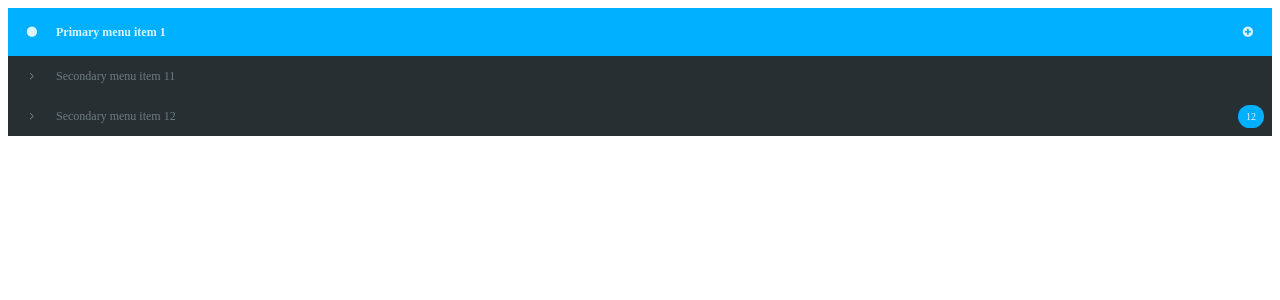
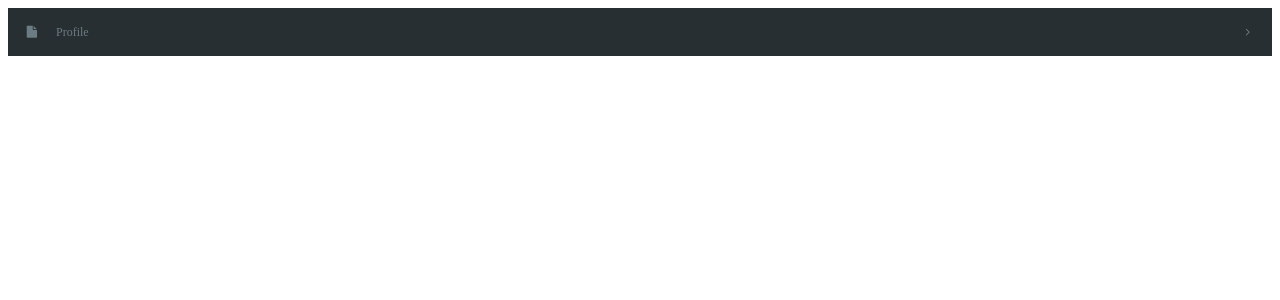
Before and after one commit to minhtrung2606-work/ng2-skeleton, an Angular app: page / in a window 1280 px wide. Shown: the top 300 px of the page. Built offline with nearby package versions, Linux system fonts and the light colour scheme.

Commit message:
Update LeftNavMenuItem to use model internally

```diff
--- a/src/app/components/left-nav/left-nav-menu-item/left-nav-menu-item.component.html
+++ b/src/app/components/left-nav/left-nav-menu-item/left-nav-menu-item.component.html
@@ -1,16 +1,12 @@
-<div class="left-nav-menu-item-component active">
-  <div class="primary-item">
-    <span class="start-icon"><i class="fa fa-circle"></i></span>
-    <span class="label">Primary menu item 1</span>
-    <span class="end-icon"><i class="fa fa-plus-circle"></i></span>
-  </div>
-  <div class="secondary-item">
-    <span class="start-icon"><i class="fa fa-angle-right"></i></span>
-    <span class="label">Secondary menu item 11</span>
-  </div>
-  <div class="secondary-item">
-    <span class="start-icon"><i class="fa fa-angle-right"></i></span>
-    <span class="label">Secondary menu item 12</span>
-    <span class="end-icon statistic"><small class="count">12</small></span>
+<div class="left-nav-menu-item-component">
+  <div [ngClass]="{'primary-item': menuItem.isPrimary(), 'secondary-item': !menuItem.isPrimary()}">
+    <span class="start-icon"><i class="fa {{menuItem.getStartIcon()}}"></i></span>
+    <span class="label">{{menuItem.getLabel()}}</span>
+    <span *ngIf="!menuItem.isStatistic()" class="end-icon">
+      <i class="fa {{menuItem.getEndIcon()}}"></i>
+    </span>
+    <span *ngIf="menuItem.isStatistic()" class="end-icon statistic">
+      <small class="count">{{menuItem.getCount()}}</small>
+    </span>
   </div>
 </div>
--- a/src/app/components/left-nav/left-nav-menu-item/left-nav-menu-item.component.ts
+++ b/src/app/components/left-nav/left-nav-menu-item/left-nav-menu-item.component.ts
@@ -1,4 +1,5 @@
 import { Component, OnInit } from '@angular/core';
+import { LeftNavMenuItem } from './model/left-nav-menu-item';
 
 @Component({
   selector: 'left-nav-menu-item',
@@ -6,10 +7,17 @@ import { Component, OnInit } from '@angular/core';
   styleUrls: ['./left-nav-menu-item.component.css']
 })
 export class LeftNavMenuItemComponent implements OnInit {
+  private menuItem: LeftNavMenuItem;
 
-  constructor() { }
+  constructor() {
+    this.menuItem = new LeftNavMenuItem('Profile');
+  }
 
   ngOnInit() {
+    this.menuItem
+      .setStartIcon('fa-file')
+      .setEndIcon('fa-angle-right')
+    ;
   }
 
 }
--- a/src/app/components/left-nav/left-nav-menu-item/model/left-nav-menu-item.ts
+++ b/src/app/components/left-nav/left-nav-menu-item/model/left-nav-menu-item.ts
@@ -51,20 +51,11 @@ export class LeftNavMenuItem {
     return this;
   }
 
-  getLabel(): string {
-    return this.label;
-  }
-
-  setLabel(label: string): LeftNavMenuItem {
-    this.label = label;
-    return this;
-  }
-
   getEndIcon(): string {
     return this.endIcon;
   }
 
-  setEndIon(endIcon: string): LeftNavMenuItem {
+  setEndIcon(endIcon: string): LeftNavMenuItem {
     this.endIcon = endIcon;
     return this;
   }
```
